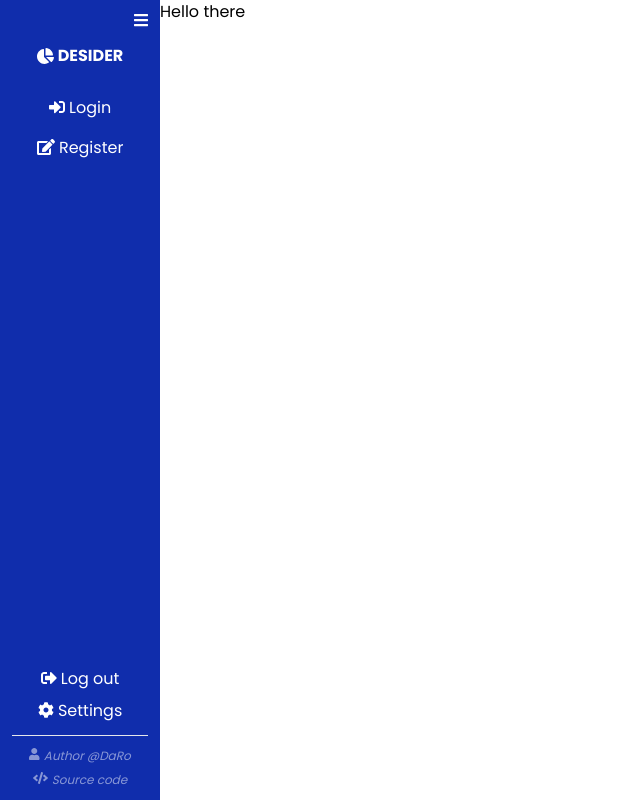
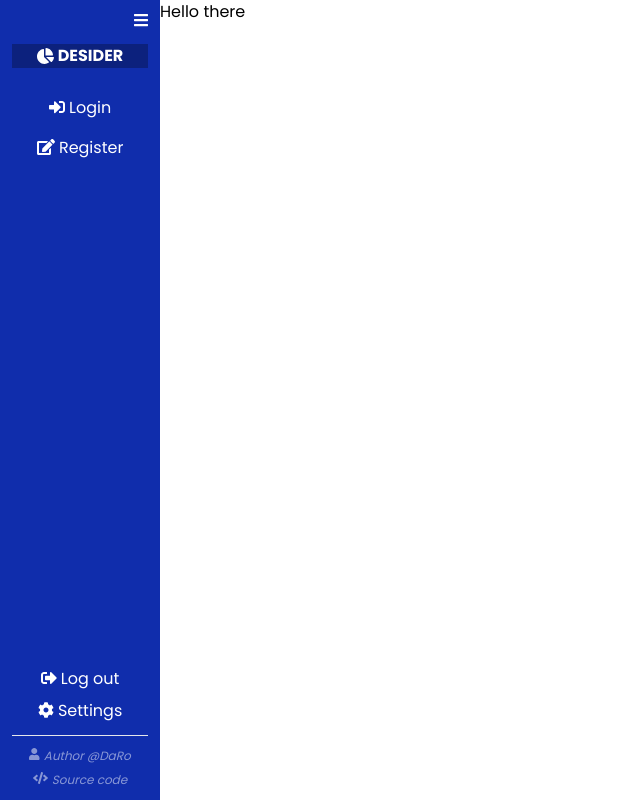
Before and after one commit to DaRoTP/Decider, a Vue app: page / in a window 1280 px wide. Shown: the whole page, without its empty margins (0-640 px from the left). Built offline with nearby package versions, Linux system fonts and the light colour scheme.

Commit message:
[FEAT] add sidebar nav-item active link
https://github.com/DaRoTP/decider-client/issues/8

```diff
--- a/src/components/Sidebar/NavItem.vue
+++ b/src/components/Sidebar/NavItem.vue
@@ -1,6 +1,10 @@
 <template>
   <li class="">
-    <button @click="clickItem">
+    <router-link v-if="to" :to="to" class="py-2 px-4 rounded-xl">
+      <fa :icon="icon" />
+      {{ label }}
+    </router-link>
+    <button v-else @click="clickItem">
       <fa :icon="icon" />
       {{ label }}
     </button>
@@ -37,4 +41,8 @@ export default defineComponent({
 });
 </script>
 
-<style></style>
+<style lang="scss">
+.router-link-active {
+  background: darken($primary, 10%);
+}
+</style>
```
